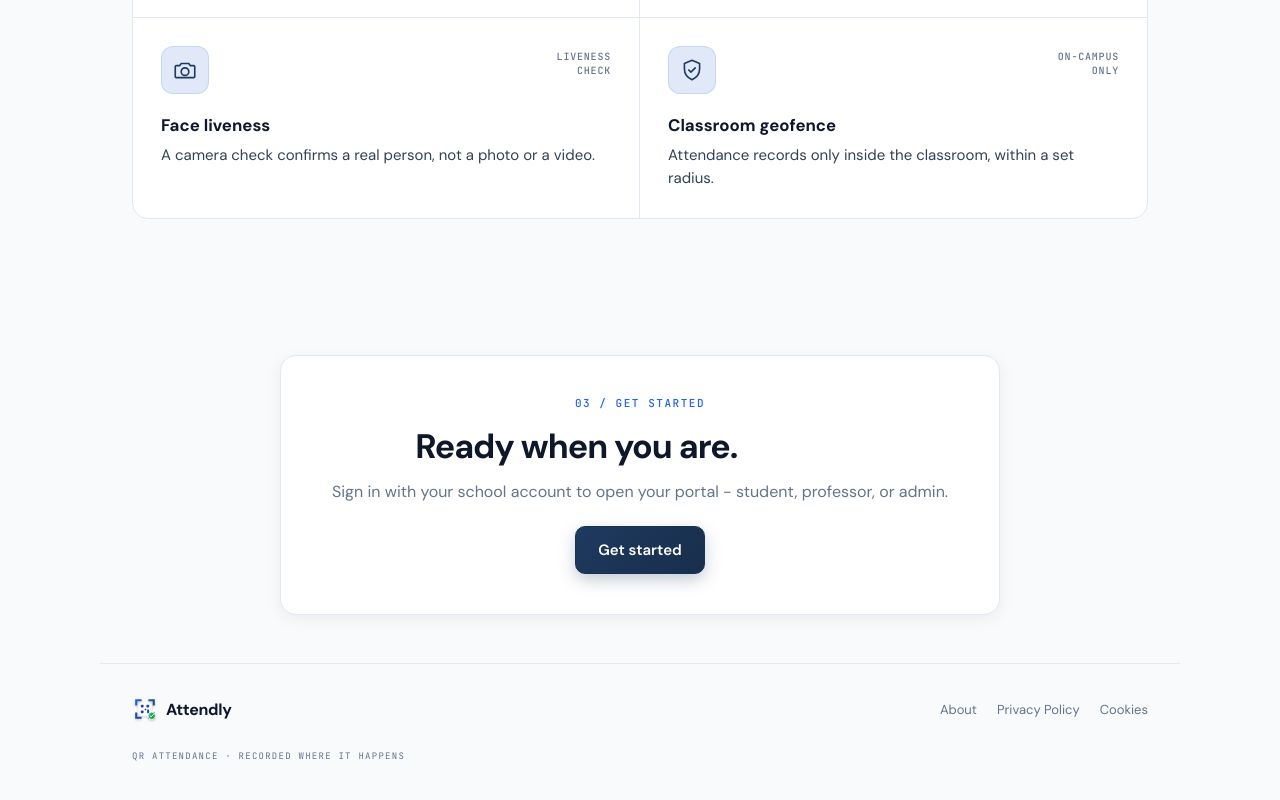
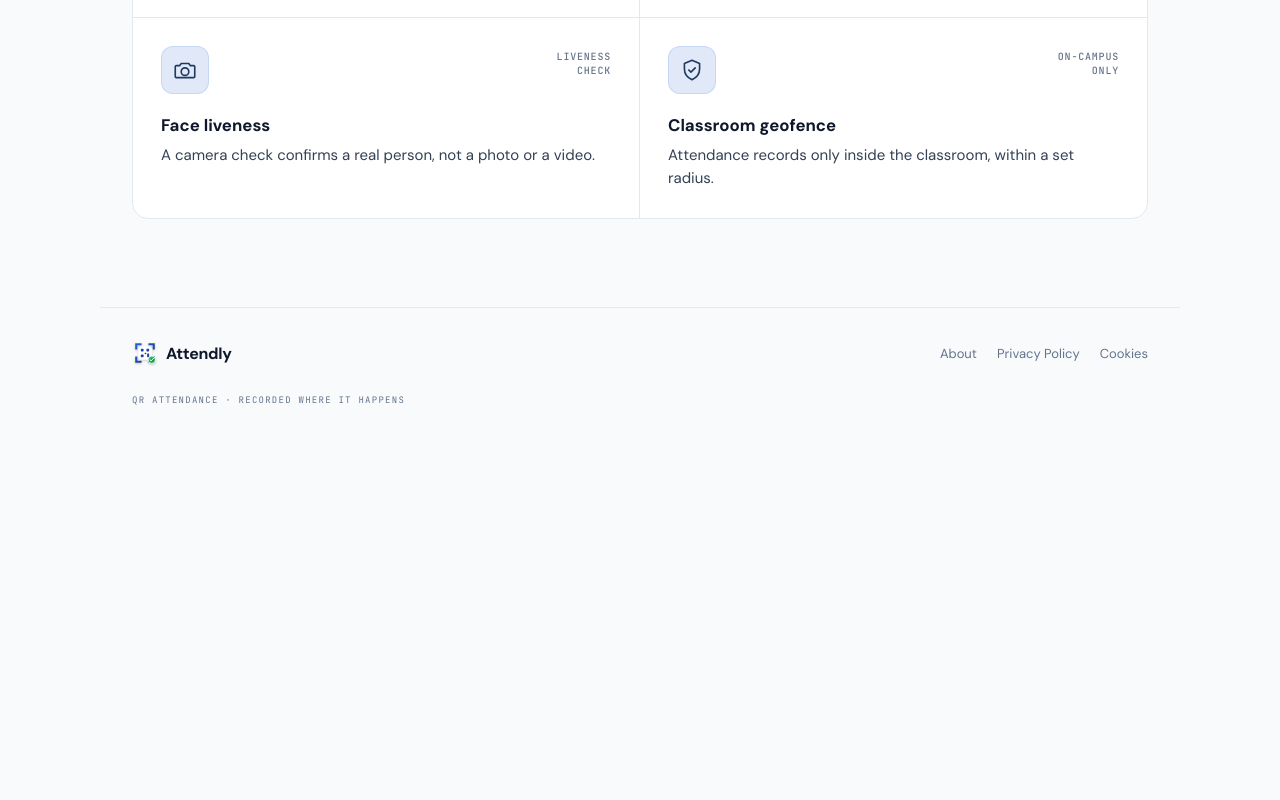
Before and after one commit to dhenji/qr_based_attendance_system, a SvelteKit app in the folder frontend/: page / in a window 1280 px wide. Shown: the part 1616-2416 px from the top of the page. After the commit the page ends 2070 px from the top, so only its background shows below. Built offline with nearby package versions, Linux system fonts and the light colour scheme; no server answers.

Commit message:
feat(landing): remove portal cards and get-started CTA

```diff
--- a/frontend/src/routes/+page.svelte
+++ b/frontend/src/routes/+page.svelte
@@ -166,16 +166,7 @@
 		</div>
 	</section>
 
-	<section class="get-started">
-		<div class="get-started-panel">
-			<p class="section-eyebrow">03 / Get started</p>
-			<h2>Ready when you are.</h2>
-			<p class="get-started-sub">
-				Sign in with your school account to open your portal - student, professor, or admin.
-			</p>
-			<a class="btn-primary" href={Routes.LOGIN}>Get started</a>
-		</div>
-	</section>
+
 </main>
 
 <footer class="footer" id="site-footer">
@@ -416,31 +407,6 @@
 
 	.btn-primary:active {
 		transform: translateY(0);
-	}
-
-	.get-started {
-		padding: 3rem 1.5rem;
-	}
-
-	.get-started-panel {
-		max-width: 720px;
-		margin: 0 auto;
-		text-align: center;
-		padding: 2.5rem 2rem;
-		border-radius: 16px;
-		background: var(--bg-card);
-		border: 1px solid var(--border);
-		box-shadow: var(--shadow-sm);
-	}
-
-	.get-started-panel h2 {
-		margin: 0.5rem 0 0.75rem;
-		color: var(--text-strong);
-	}
-
-	.get-started-sub {
-		color: var(--text-muted);
-		margin: 0 0 1.5rem;
 	}
 
 	.btn-ghost {
```
